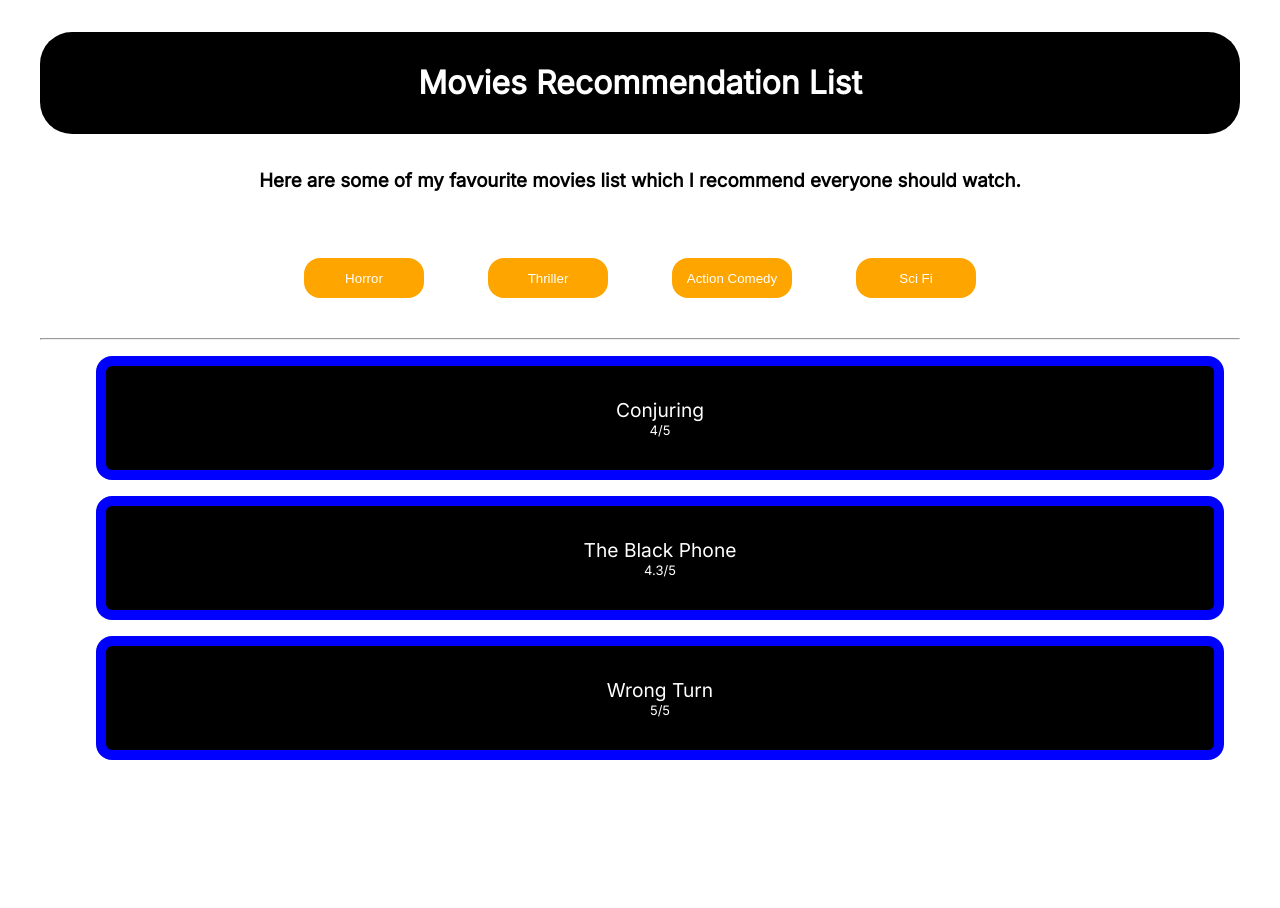
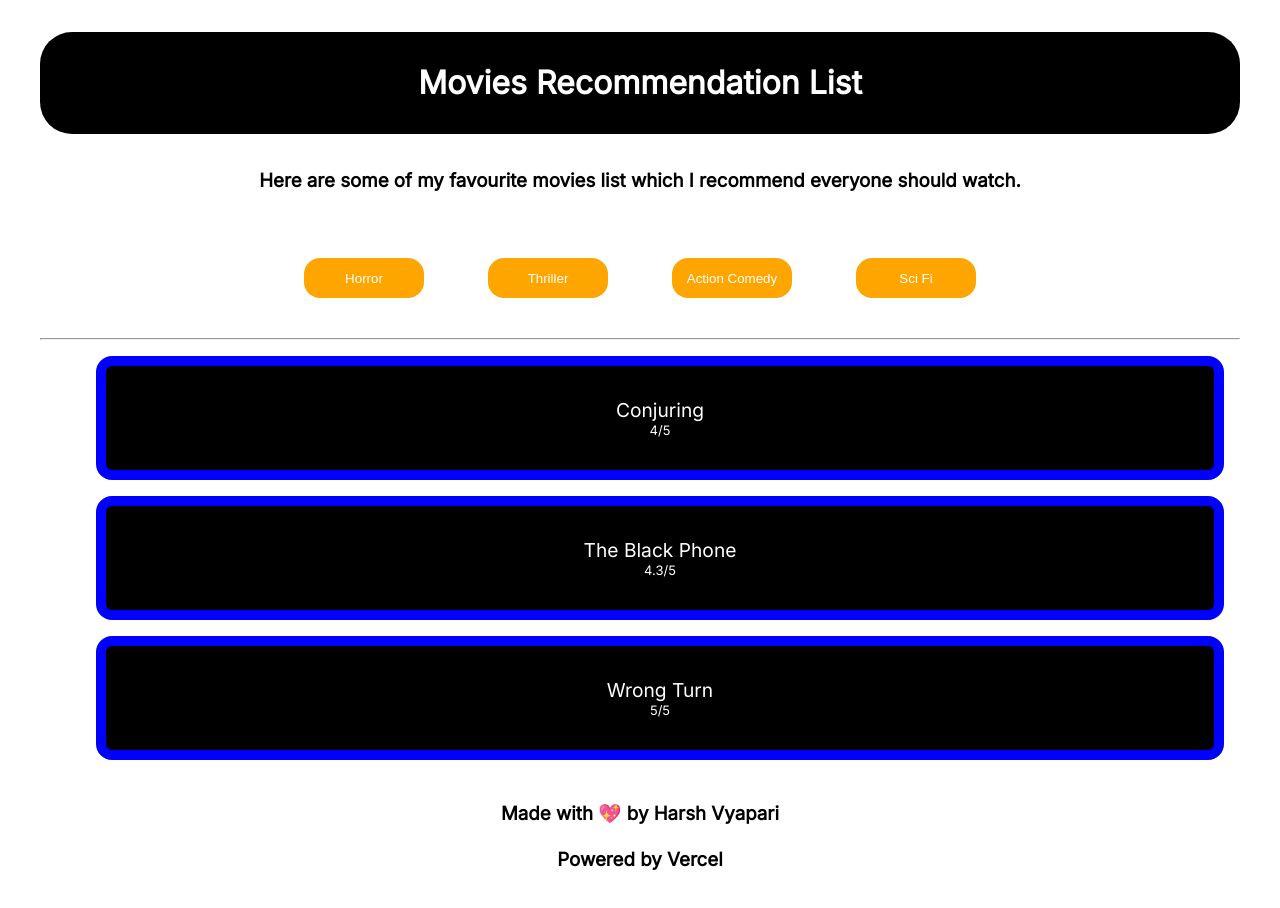
Before and after one commit to harshv1741/neog-my-fav-movies-list, a React (Create React App) app: page / in a window 1280 px wide. Shown: the top 908 px of the page. Before the commit the page ends 800 px from the top, so only its background shows below. Built offline with nearby package versions, Linux system fonts and the light colour scheme.

Commit message:
Adding footer

```diff
--- a/src/App.js
+++ b/src/App.js
@@ -69,6 +69,18 @@ export default function App() {
           ))}
         </ul>
       </div>
+
+    <footer class="footer">
+        <div class="footer-container">
+            <h3 id="#page-end">
+              <br />
+              Made with 💖 by Harsh Vyapari <br />
+              <br />
+              Powered by Vercel
+            </h3>
+          <br />
+        </div>
+      </footer>
     </div>
   );
 }
```
